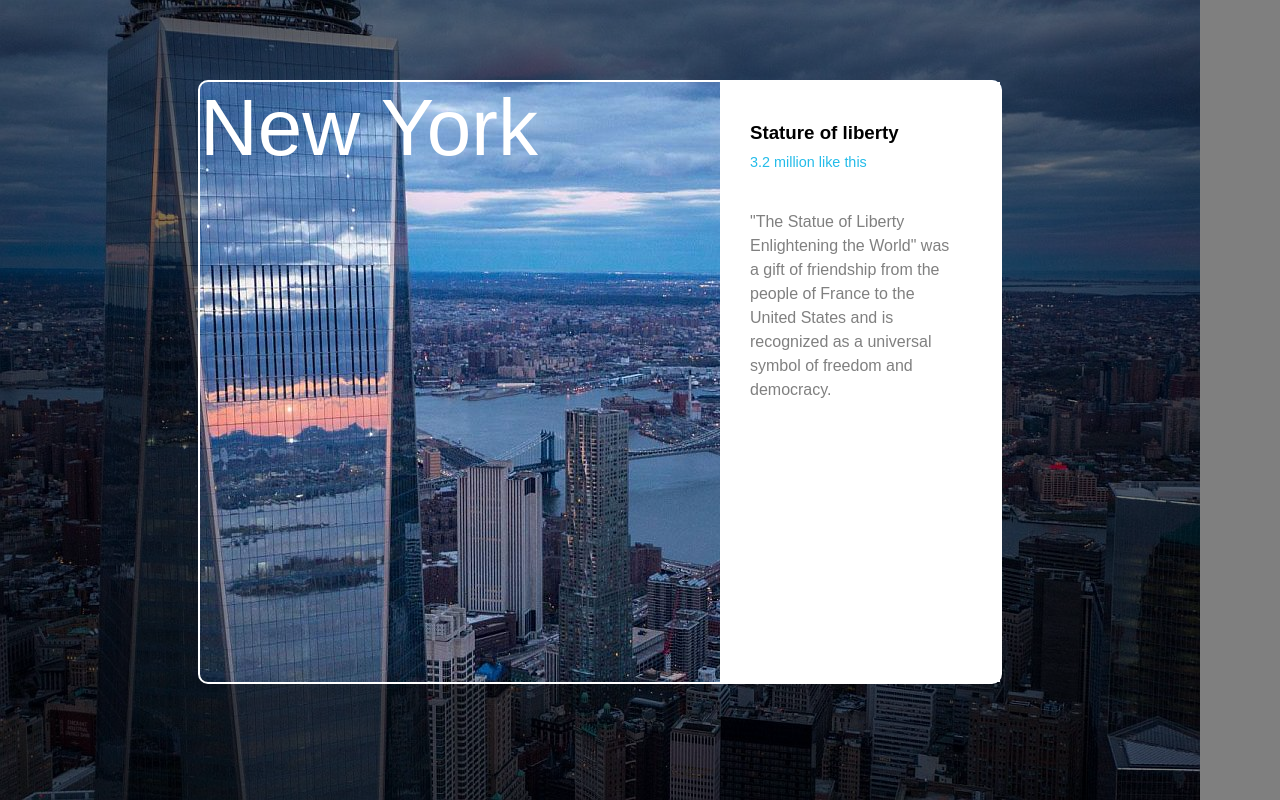
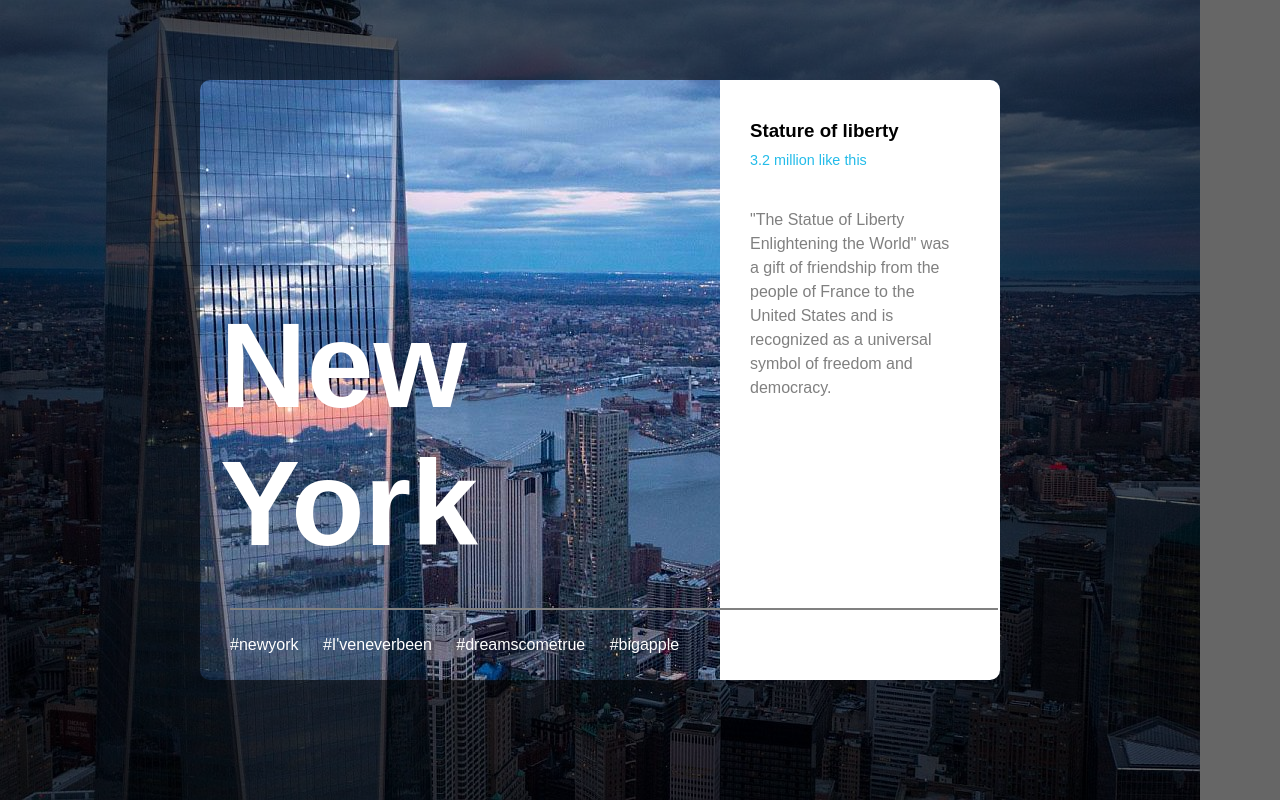
Before and after one commit to gatezh/DEMO, a plain HTML site: page Experiment 1/Part 3/index.html in a window 1280 px wide. Drawn offline with Linux system fonts and the light colour scheme.

Commit message:
func: Change City name style, change footer structure Changes to be committed: 	modified:   Experiment 1/Part 3/css/styles.css 	modified:   Experiment 1/Part 3/index.html

```diff
--- a/Experiment 1/Part 3/css/styles.css
+++ b/Experiment 1/Part 3/css/styles.css
@@ -16,19 +16,23 @@ body {
 }
 
 .frame {
-    box-shadow: 0 0 0 2000px rgba(0,0,0,.5);
+    /*border: 1px solid yellow;*/
+    box-shadow: 0 0 0 2000px rgba(0,0,0,.6);
     width: 800px;
     height: 600px;
     margin: 0px auto;
     margin-top: 80px;
-    border: 2px solid white;
     border-radius: 10px;
+    position: relative;
 }
 
 .city-name {
     float: left;
-    font-size: 80px;
+    margin: 27% 0 0 20px;
+    font-size: 120px;
+    font-weight: bold;
     color: white;
+    width: 50px;
 }
 
 .side-container {
@@ -36,6 +40,7 @@ body {
     width: 35%;
     height: 100%;
     background-color: white;
+    border-radius: 0 10px 10px 0px;
 }
 
 .content {
@@ -58,3 +63,24 @@ body {
     color: grey;
     line-height: 1.5em;
 }
+
+footer {
+    clear: left;
+    width: 96%;
+    border-top: 2px solid grey;
+    line-height: 70px;
+    margin: 30px 0 0 30px;
+    position: absolute;
+    left: 0;
+    bottom: 0;
+}
+
+footer li {
+    display: inline-block;
+    margin-right: 20px;
+}
+
+footer a {
+    text-decoration: none;
+    color: white;
+}
--- a/Experiment 1/Part 3/index.html
+++ b/Experiment 1/Part 3/index.html
@@ -19,7 +19,12 @@
                 </div>
             </div>
             <footer>
-
+                <ul>
+                    <li><a href="#">#newyork</a></li>
+                    <li><a href="#">#I'veneverbeen</a></li>
+                    <li><a href="#">#dreamscometrue</a></li>
+                    <li><a href="">#bigapple</a></li>
+                </ul>
             </footer>
         </div>
     </div>
```
